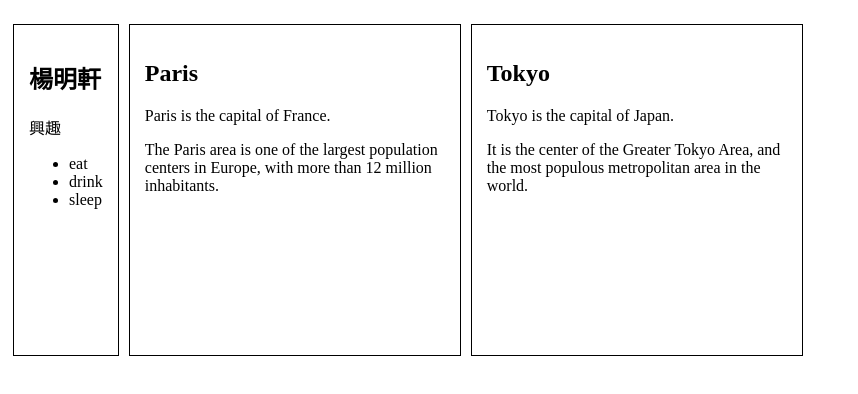
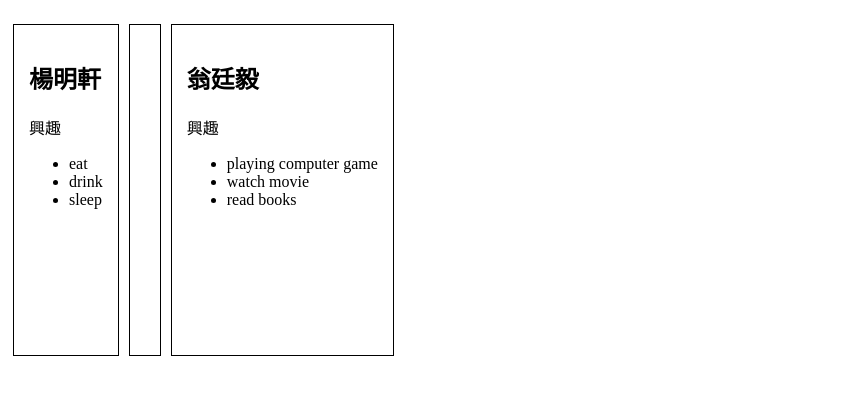
Before and after one commit to NTUST/106-team17, a plain HTML site: page index.html in a window 1280 px wide. Shown: the part 70-464 px from the top of the page, without its empty margins (0-858 px from the left). Drawn offline with Linux system fonts and the light colour scheme.

Commit message:
Update index.html

```diff
--- a/index.html
+++ b/index.html
@@ -29,15 +29,17 @@
 </div>
 
 <div class="member">
-  <h2>Paris</h2>
-  <p>Paris is the capital of France.</p>
-  <p>The Paris area is one of the largest population centers in Europe, with more than 12 million inhabitants.</p>
+
 </div>
 
 <div class="member">
-  <h2>Tokyo</h2>
-  <p>Tokyo is the capital of Japan.</p>
-  <p>It is the center of the Greater Tokyo Area,  and the most populous metropolitan area in the world.</p>
+  <h2>翁廷毅</h2>
+  <p>興趣</p>
+  <ul>
+  	<li>playing computer game</li>
+  	<li>watch movie</li>
+  	<li>read books</li>
+  </ul>
 </div>
 
 
```
